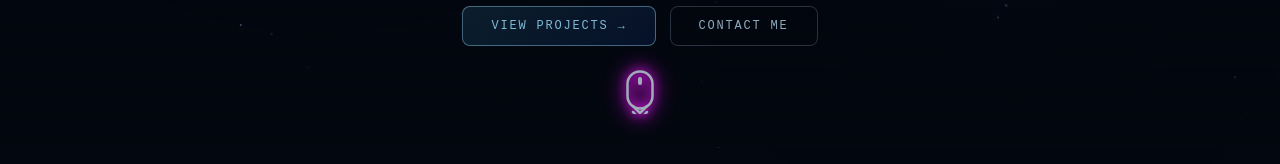
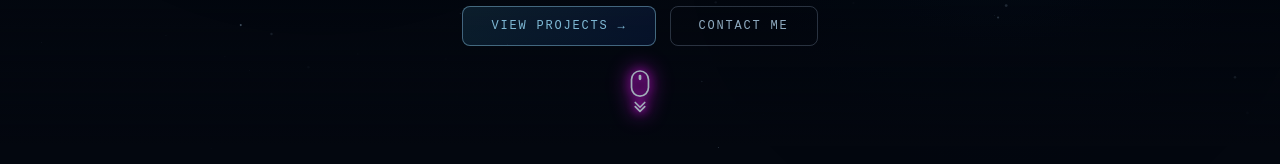
Before and after one commit to coding-muggle/Interactive-Personal-Portfolio-Website, a React (Vite) app: page / in a window 1280 px wide. Shown: the part 586-750 px from the top of the page. Built offline with nearby package versions, Linux system fonts and the light colour scheme.

Commit message:
Font Update

```diff
--- a/src/components/Hero/index.jsx
+++ b/src/components/Hero/index.jsx
@@ -191,7 +191,7 @@ export default function HeroSection() {
   <svg
     width="28"
     height="44"
-    viewBox="0 0 28 44"
+    viewBox="0 0 28 65"
     fill="none"
     xmlns="http://www.w3.org/2000/svg"
     style={{
@@ -204,9 +204,9 @@ export default function HeroSection() {
     {/* Scroll wheel */}
     <rect x="12" y="7" width="4" height="8" rx="2" fill="#a0adb8"/>
     {/* Chevron 1 */}
-    <polyline points="7,42 14,49 21,42" stroke="#a0adb8" strokeWidth="2.5" strokeLinecap="round" strokeLinejoin="round"/>
+    <polyline points="7,48 14,55 21,48" stroke="#a0adb8" strokeWidth="2.5" strokeLinecap="round" strokeLinejoin="round"/>
     {/* Chevron 2 */}
-    <polyline points="7,36 14,43 21,36" stroke="#a0adb8" strokeWidth="2.5" strokeLinecap="round" strokeLinejoin="round"/>
+    <polyline points="7,54 14,61 21,54" stroke="#a0adb8" strokeWidth="2.5" strokeLinecap="round" strokeLinejoin="round"/>
   </svg>
 
   <style>{`
```
